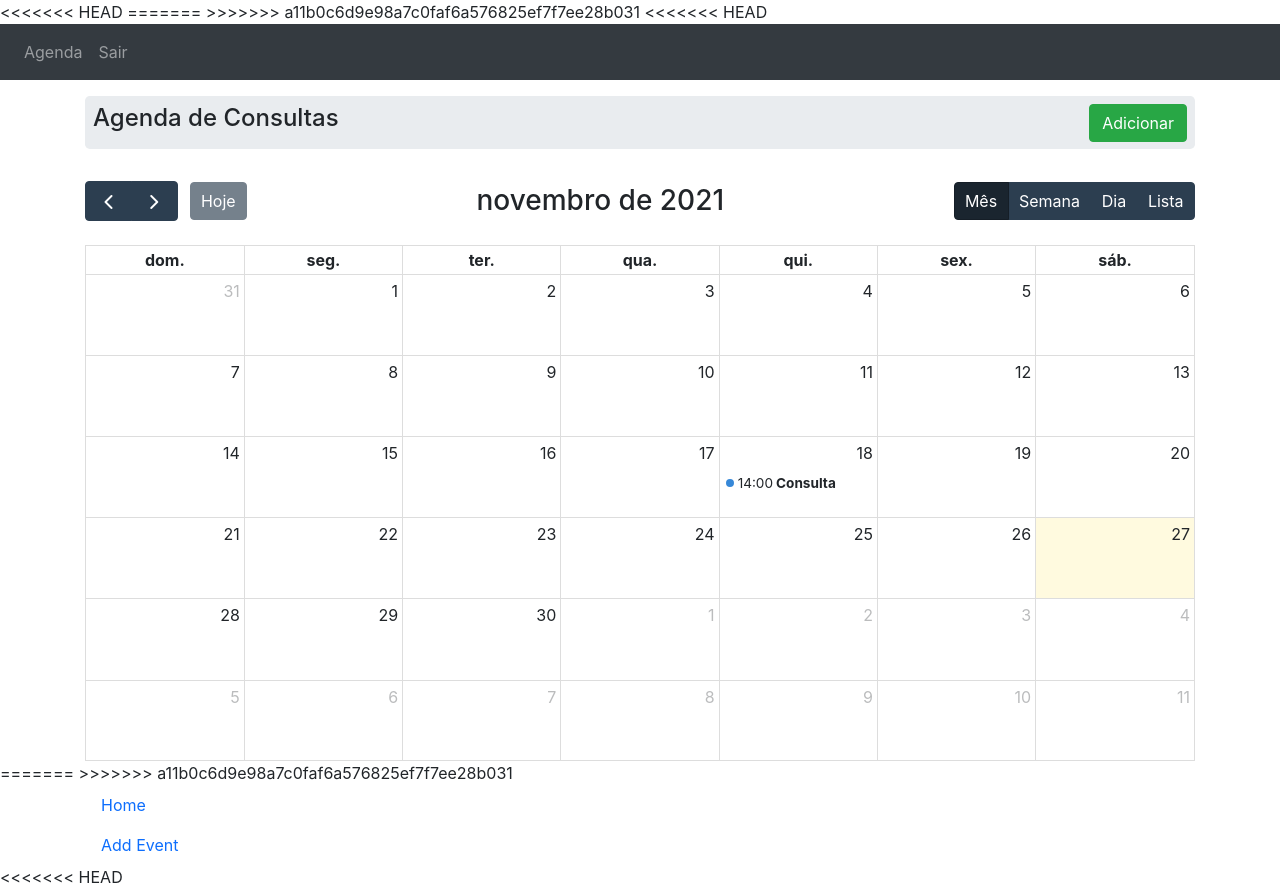
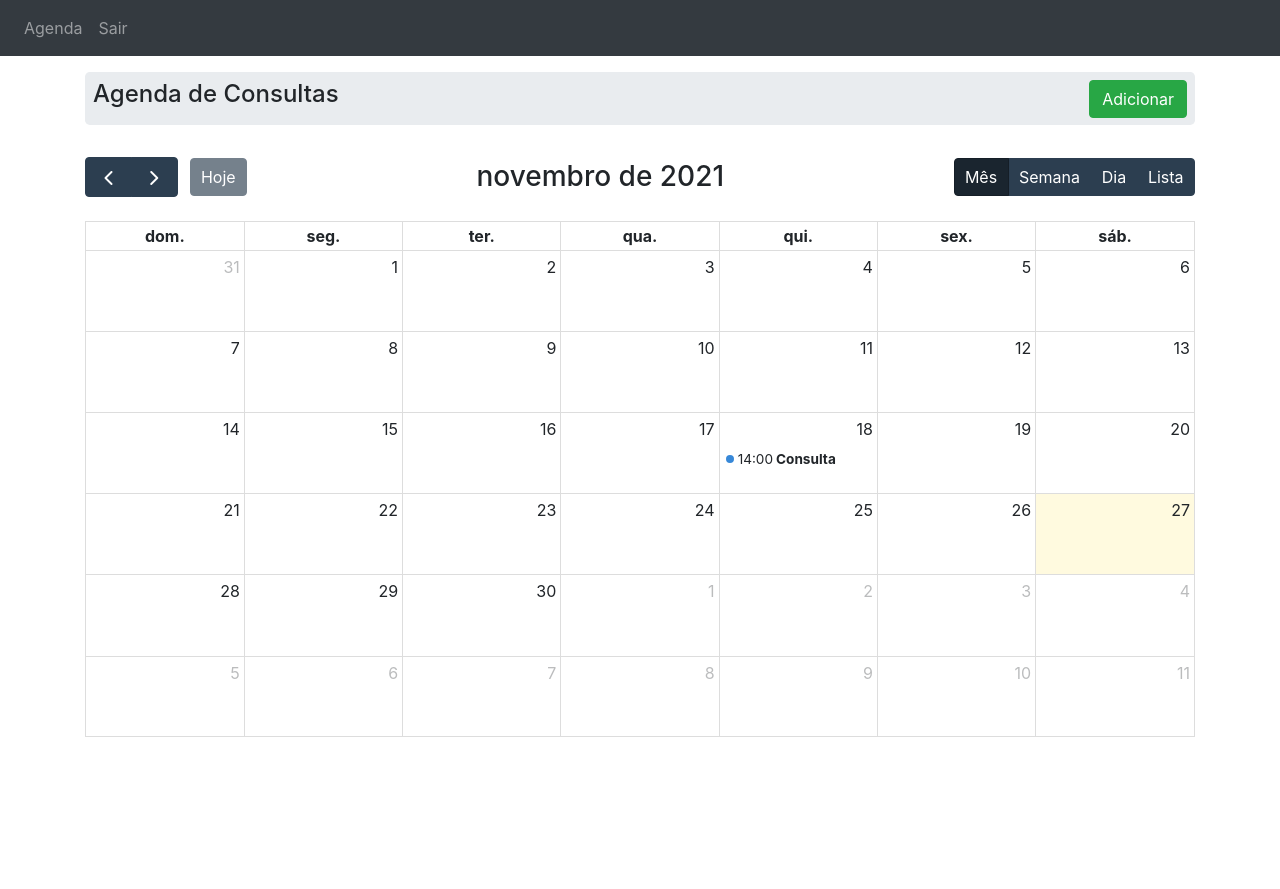
Before and after one commit to caiomateux/agendamento_web, a Flask app: page /calendar in a window 1280 px wide. After the commit the page ends 737 px from the top, so only its background shows below. Run offline with Flask 2, Linux system fonts and the light colour scheme; a user stored in the database is signed in; data comes from the database, SQL or seed files in the repository; both versions use the stored data as it was after the commit; lists and menus that the app fills with data are empty; some libraries are stand-ins or nearby versions.

Commit message:
code changes cal.py

```diff
--- a/website/templates/base.html
+++ b/website/templates/base.html
@@ -38,7 +38,6 @@
           {% if user.is_authenticated %}
 
           <a class="nav-item nav-link" id="logout" href="/logout">Sair</a>
-<!--          <a class="nav-item nav-link" id="home" href="/">Início</a>-->
           {% else %}
           <a class="nav-item nav-link" id="login" href="/login">Entrar</a>
           <a class="nav-item nav-link" id="signUp" href="/sign-up">Cadastrar</a>
--- a/website/templates/calendar.base.html
+++ b/website/templates/calendar.base.html
@@ -7,7 +7,6 @@
 
     <link href="{{ url_for('static', filename='personalizado.css') }}" rel='stylesheet' />
 
-<<<<<<< HEAD
     <link
             rel="stylesheet"
             href="https://stackpath.bootstrapcdn.com/bootstrap/4.4.1/css/bootstrap.min.css"
@@ -53,31 +52,9 @@
     <script src="https://cdn.jsdelivr.net/npm/fullcalendar@5.10.0/main.min.js"></script>
 
     <script src="https://cdn.jsdelivr.net/npm/fullcalendar@5.10.0/locales-all.js"></script>
-=======
-    <link rel="stylesheet" href="https://stackpath.bootstrapcdn.com/bootstrap/4.1.3/css/bootstrap.min.css" integrity="sha384-MCw98/SFnGE8fJT3GXwEOngsV7Zt27NXFoaoApmYm81iuXoPkFOJwJ8ERdknLPMO" crossorigin="anonymous">
-
-    <link rel="stylesheet" href="https://cdn.jsdelivr.net/npm/fullcalendar@5.10.0/main.min.css">
-
-    <script src="https://cdn.jsdelivr.net/npm/fullcalendar@5.10.0/main.min.js"></script>
-
-    <script>
-
-      document.addEventListener('DOMContentLoaded', function() {
-        var calendarEl = document.getElementById('calendar');
-        var calendar = new FullCalendar.Calendar(calendarEl, {
-          initialView: 'dayGridMonth',
-          aspectRatio: 2,
-        });
-        calendar.render();
-      });
-    </script>
-
-        <title>Calendar</title>
->>>>>>> a11b0c6d9e98a7c0faf6a576825ef7f7ee28b031
 
     <script type="text/javascript" src="{{ url_for('static', filename='index.js') }}"></script>
 
-<<<<<<< HEAD
     <script>
       document.addEventListener('DOMContentLoaded', function() {
         var calendarEl = document.getElementById('calendar');
@@ -368,17 +345,8 @@
     <div id="calendar"></div>
 </div>
 {% endblock body %}
-=======
 
-  <body>
->>>>>>> a11b0c6d9e98a7c0faf6a576825ef7f7ee28b031
 
-    <div class="container" id="navbar">
-      <a class="nav-item nav-link" id="calendar" href="/">Home</a>
-      <a class="nav-item nav-link" id="add" href="/add">Add Event</a>
-    </div>
-
-<<<<<<< HEAD
     <script>
 			$('.btn-canc-vis').on("click", function() {
 				$('.form').slideToggle();
@@ -388,11 +356,6 @@
 				$('.visualizar').slideToggle();
 				$('.form').slideToggle();
 			});
-=======
-  <div class="container">
-    <div id="calendar"></div>
-  </div>
->>>>>>> a11b0c6d9e98a7c0faf6a576825ef7f7ee28b031
 
     </script>
 </body>
```
Also changed, not shown: requirements.txt (added), website/database.db.
